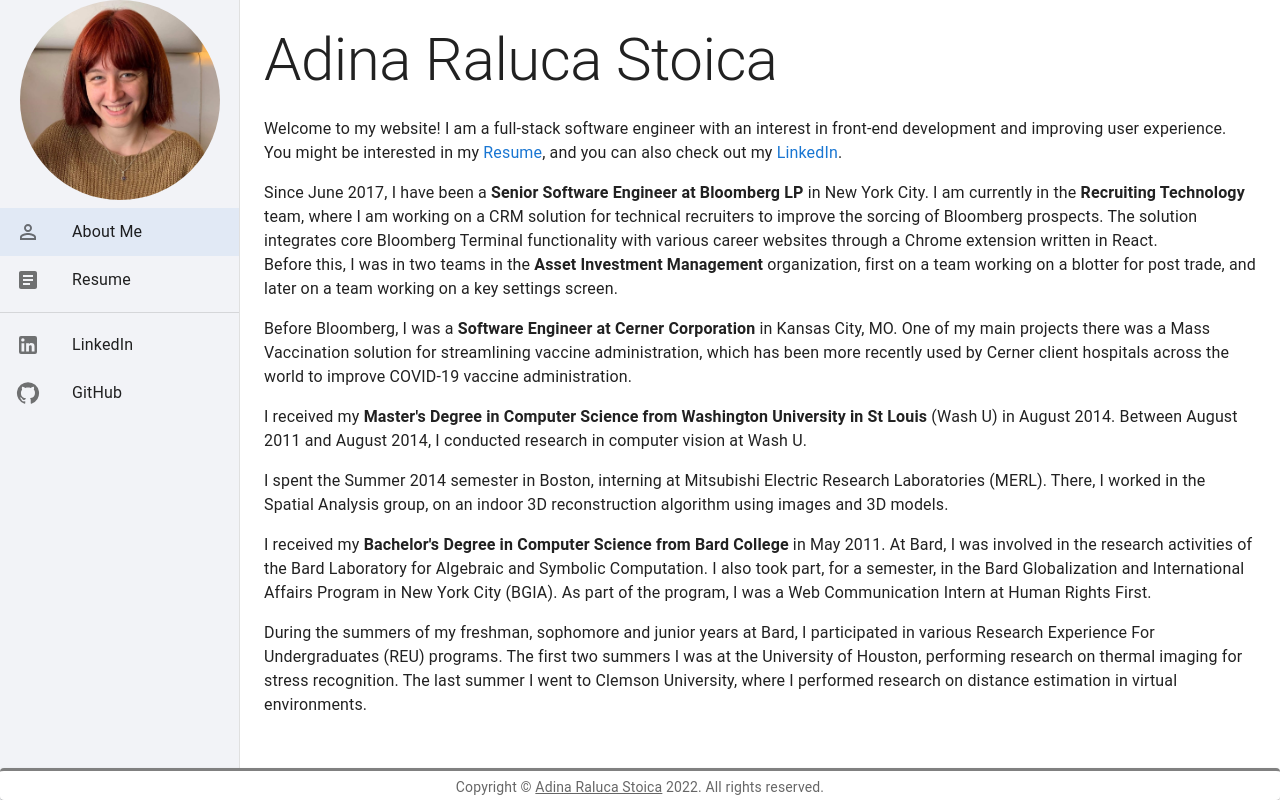
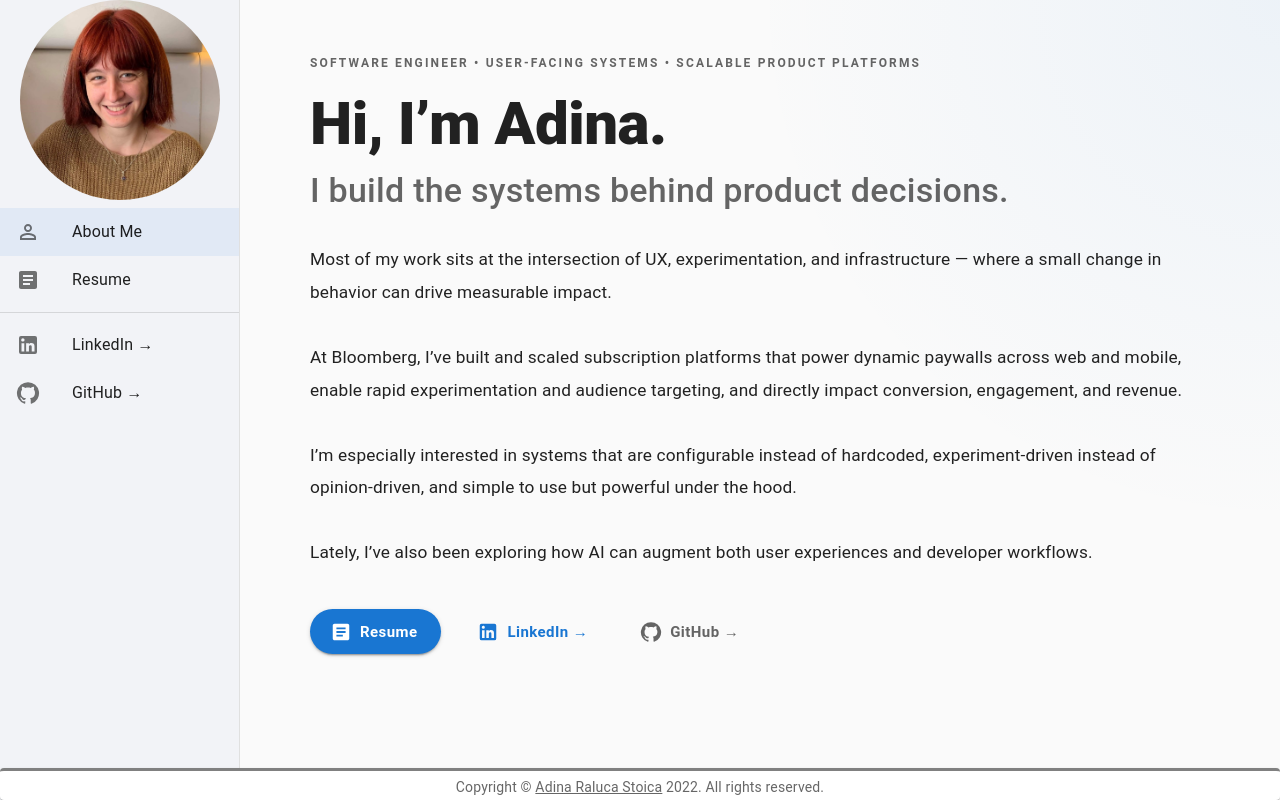
Before and after one commit to adinutzyc21/adinutzyc21.github.io, a React (Create React App) app: page / in a window 1280 px wide. Built offline with nearby package versions, Linux system fonts and the light colour scheme.

Commit message:
Website 2026

```diff
--- a/src/App.js
+++ b/src/App.js
@@ -10,7 +10,14 @@
 function App() {
     return (
         <Stack direction="column">
-            <Box sx={{ display: "flex" }}>
+            <Box
+                sx={{
+                    display: "flex",
+                    minHeight: "100vh",
+                    background:
+                        "radial-gradient(circle at top right, rgba(25,118,210,0.06), transparent 35%), #fafafa",
+                }}
+            >
                 <CssBaseline />
                 <Sidebar drawerWidth={drawerWidth} selectedKey="about" />
                 <Content drawerWidth={drawerWidth} />
--- a/src/components/content.jsx
+++ b/src/components/content.jsx
@@ -1,110 +1,168 @@
 import React from "react";
-import { Box, Typography, Link /*, Stack*/ } from "@mui/material";
-// import MyTimeline from './timeline';
-// import OutlinedCard from './card';
+import {
+    Box,
+    Button,
+    Link,
+    Stack,
+    Typography,
+    useMediaQuery,
+    useTheme,
+} from "@mui/material";
+import ArticleIcon from "@mui/icons-material/Article";
+import GitHubIcon from "@mui/icons-material/GitHub";
+import LinkedInIcon from "@mui/icons-material/LinkedIn";
+import { Link as RouteLink } from "react-router-dom";
 
-export default function Content(props) {
+export default function Content() {
+    const theme = useTheme();
+    const isMobile = useMediaQuery(theme.breakpoints.down("md"));
+
     return (
         <Box
-            component="main"
             sx={{
-                flexGrow: 1,
-                p: 3,
-                width: { sm: `calc(100% - ${props.drawerWidth}px)` },
+                maxWidth: 980,
+                mx: "auto",
+                px: { xs: 1, sm: 3, md: 5 },
+                py: { xs: 4, md: 6 },
             }}
         >
-            <Typography variant="h2" component="div" gutterBottom>
-                Adina Raluca Stoica
-            </Typography>
-            <Typography paragraph>
-                Welcome to my website! I am a full-stack software engineer with
-                an interest in front-end development and improving user
-                experience. You might be interested in my{" "}
-                <Link
-                    href="https://drive.google.com/file/d/1-yBduZ8VU4Gxjpgi1DWN6U5bQ0uqPEsR/view?usp=sharing"
-                    rel="noopener noreferrer"
-                    target="_blank"
-                    underline="none"
+            <Stack spacing={4}>
+                <Box>
+                    <Typography
+                        variant="overline"
+                        sx={{
+                            letterSpacing: "0.18em",
+                            color: "text.secondary",
+                            fontWeight: 700,
+                        }}
+                    >
+                        Software Engineer • User-Facing Systems • Scalable
+                        Product Platforms
+                    </Typography>
+
+                    <Typography
+                        variant={isMobile ? "h3" : "h2"}
+                        sx={{
+                            mt: 1.5,
+                            fontWeight: 800,
+                            lineHeight: 1.08,
+                            maxWidth: 760,
+                        }}
+                    >
+                        Hi, I’m Adina.
+                    </Typography>
+
+                    <Typography
+                        variant={isMobile ? "h5" : "h4"}
+                        sx={{
+                            mt: 1.5,
+                            fontWeight: 500,
+                            lineHeight: 1.25,
+                            color: "text.secondary",
+                            maxWidth: 820,
+                        }}
+                    >
+                        I build the systems behind product decisions.
+                    </Typography>
+                </Box>
+
+                <Typography
+                    variant="body1"
+                    sx={{ fontSize: "1.08rem", lineHeight: 1.9 }}
                 >
-                    Resume
-                </Link>
-                , and you can also check out my{" "}
-                <Link
-                    href="https://www.linkedin.com/in/adinutzyc21/"
-                    rel="noopener noreferrer"
-                    target="_blank"
-                    underline="none"
+                    Most of my work sits at the intersection of UX,
+                    experimentation, and infrastructure — where a small change
+                    in behavior can drive measurable impact.
+                </Typography>
+
+                <Typography
+                    variant="body1"
+                    sx={{ fontSize: "1.08rem", lineHeight: 1.9 }}
                 >
-                    LinkedIn
-                </Link>
-                .
-            </Typography>
-            <Typography paragraph>
-                Since June 2017, I have been a{" "}
-                <b>Senior Software Engineer at Bloomberg LP</b> in New York
-                City. I am currently in the <b>Recruiting Technology</b> team,
-                where I am working on a CRM solution for technical recruiters to
-                improve the sorcing of Bloomberg prospects. The solution
-                integrates core Bloomberg Terminal functionality with various
-                career websites through a Chrome extension written in React.{" "}
-                <br />
-                Before this, I was in two teams in the{" "}
-                <b>Asset Investment Management</b> organization, first on a team
-                working on a blotter for post trade, and later on a team working
-                on a key settings screen.
-            </Typography>
-            <Typography paragraph>
-                Before Bloomberg, I was a{" "}
-                <b>Software Engineer at Cerner Corporation</b> in Kansas City,
-                MO. One of my main projects there was a Mass Vaccination
-                solution for streamlining vaccine administration, which has been
-                more recently used by Cerner client hospitals across the world
-                to improve COVID-19 vaccine administration.
-            </Typography>
-            <Typography paragraph>
-                I received my{" "}
-                <b>
-                    Master's Degree in Computer Science from Washington
-                    University in St Louis{" "}
-                </b>{" "}
-                (Wash U) in August 2014. Between August 2011 and August 2014, I
-                conducted research in computer vision at Wash U.
-            </Typography>
-            <Typography paragraph>
-                I spent the Summer 2014 semester in Boston, interning at
-                Mitsubishi Electric Research Laboratories (MERL). There, I
-                worked in the Spatial Analysis group, on an indoor 3D
-                reconstruction algorithm using images and 3D models.
-            </Typography>
-            <Typography paragraph>
-                I received my{" "}
-                <b>Bachelor's Degree in Computer Science from Bard College</b>{" "}
-                in May 2011. At Bard, I was involved in the research activities
-                of the Bard Laboratory for Algebraic and Symbolic Computation. I
-                also took part, for a semester, in the Bard Globalization and
-                International Affairs Program in New York City (BGIA). As part
-                of the program, I was a Web Communication Intern at Human Rights
-                First.
-            </Typography>
-            <Typography paragraph>
-                During the summers of my freshman, sophomore and junior years at
-                Bard, I participated in various Research Experience For
-                Undergraduates (REU) programs. The first two summers I was at
-                the University of Houston, performing research on thermal
-                imaging for stress recognition. The last summer I went to
-                Clemson University, where I performed research on distance
-                estimation in virtual environments.
-            </Typography>
-            {/* <Typography paragraph>
-                You can read more about my research and in the Projects section of this website.
-            </Typography>
-            <Stack direction="row" spacing={2}>
-                <OutlinedCard />
-                <OutlinedCard />
-                <OutlinedCard />
-                <OutlinedCard />
+                    At Bloomberg, I’ve built and scaled subscription platforms
+                    that power dynamic paywalls across web and mobile, enable
+                    rapid experimentation and audience targeting, and directly
+                    impact conversion, engagement, and revenue.
+                </Typography>
+
+                <Typography
+                    variant="body1"
+                    sx={{ fontSize: "1.08rem", lineHeight: 1.9 }}
+                >
+                    I’m especially interested in systems that are configurable
+                    instead of hardcoded, experiment-driven instead of
+                    opinion-driven, and simple to use but powerful under the
+                    hood.
+                </Typography>
+
+                <Typography
+                    variant="body1"
+                    sx={{ fontSize: "1.08rem", lineHeight: 1.9 }}
+                >
+                    Lately, I’ve also been exploring how AI can augment both
+                    user experiences and developer workflows.
+                </Typography>
+
+                <Stack
+                    direction={{ xs: "column", sm: "row" }}
+                    spacing={2}
+                    sx={{ pt: 1 }}
+                >
+                    <Button
+                        component={RouteLink}
+                        to="/resume"
+                        variant="contained"
+                        size="large"
+                        startIcon={<ArticleIcon />}
+                        sx={{
+                            px: 3,
+                            py: 1.2,
+                            textTransform: "none",
+                            fontWeight: 700,
+                            borderRadius: 999,
+                        }}
+                    >
+                        Resume
+                    </Button>
+
+                    <Button
+                        component={Link}
+                        href="https://www.linkedin.com/in/adinutzyc21"
+                        target="_blank"
+                        rel="noreferrer"
+                        variant="text"
+                        size="large"
+                        startIcon={<LinkedInIcon />}
+                        sx={{
+                            px: 3,
+                            py: 1.2,
+                            textTransform: "none",
+                            fontWeight: 700,
+                            borderRadius: 999,
+                        }}
+                    >
+                        LinkedIn →
+                    </Button>
+
+                    <Button
+                        component={Link}
+                        href="https://github.com/adinutzyc21"
+                        target="_blank"
+                        rel="noreferrer"
+                        variant="text"
+                        size="large"
+                        startIcon={<GitHubIcon />}
+                        sx={{
+                            px: 2,
+                            textTransform: "none",
+                            fontWeight: 600,
+                            color: "text.secondary",
+                        }}
+                    >
+                        GitHub →
+                    </Button>
+                </Stack>
             </Stack>
-            <MyTimeline /> */}
         </Box>
     );
 }
--- a/src/components/resumeContent.jsx
+++ b/src/components/resumeContent.jsx
@@ -1,42 +1,44 @@
 import React from "react";
 
-import { Typography, Box, Link } from "@mui/material";
-export default function ResumeContent(props) {
-    // let resumeHeight = (window.innerHeight <= 700);
-
+import { Typography, Box, Button, Stack, Link } from "@mui/material";
+export default function ResumeContent() {
     return (
         <Box
-            component="main"
             sx={{
                 flexGrow: 1,
-                p: 3,
-                width: { sm: `calc(100% - ${props.drawerWidth}px)` },
+                maxWidth: 980,
+                mx: "auto",
+                px: { xs: 1, sm: 3, md: 5 },
+                py: { xs: 4, md: 6 },
             }}
         >
-            <Typography variant="h2" component="div" gutterBottom>
-                Resume
-            </Typography>
-            <Typography paragraph>
-                Below is an up-to-date PDF version of my resume. Alternatively,
-                you can view it on and download it from Google Drive as a{" "}
-                <Link
+            <Stack
+                direction="row"
+                spacing={2}
+                sx={{ mb: 2, maxWidth: 980, mx: "auto" }}
+            >
+                <Button
+                    variant="contained"
+                    component={Link}
                     href="https://drive.google.com/file/d/1_Q2HuxzGlVr12RFY9a7thgpZk1jMePTB/view?usp=drive_link"
-                    rel="noopener noreferrer"
                     target="_blank"
-                    underline="none"
+                    rel="noreferrer"
                 >
-                    PDF
-                </Link>{" "}
-                or see it as a{" "}
-                <Link
+                    View PDF →
+                </Button>
+                <Button
+                    variant="outlined"
+                    component={Link}
                     href="https://docs.google.com/document/d/1ttBr2cXKuSrYuXwSQ9YKx6RKnwYzuDIvPDU15pxvhXw/edit?usp=drive_link"
-                    rel="noopener noreferrer"
                     target="_blank"
-                    underline="none"
+                    rel="noreferrer"
                 >
-                    Google Doc
-                </Link>
-                .
+                    Open in Google Drive →
+                </Button>
+            </Stack>
+
+            <Typography variant="body2" color="text.secondary">
+                Embedded preview below
             </Typography>
             <iframe
                 title="Resume"
--- a/src/components/sidebar.jsx
+++ b/src/components/sidebar.jsx
@@ -1,13 +1,22 @@
-import * as React from 'react';
-import { Avatar, Box, Divider, Drawer, IconButton, List, ListItem, ListItemIcon, ListItemText, Stack, Link } from '@mui/material';
-import PersonOutlineIcon from '@mui/icons-material/PersonOutline';
-// import InboxIcon from '@mui/icons-material/Inbox';
-import ArticleIcon from '@mui/icons-material/Article';
-// import DeveloperModeIcon from '@mui/icons-material/DeveloperMode';
-// import MailIcon from '@mui/icons-material/Mail';
-import MenuIcon from '@mui/icons-material/Menu';
-import GitHubIcon from '@mui/icons-material/GitHub';
-import LinkedInIcon from '@mui/icons-material/LinkedIn';
+import * as React from "react";
+import {
+    Avatar,
+    Box,
+    Divider,
+    Drawer,
+    IconButton,
+    List,
+    ListItem,
+    ListItemIcon,
+    ListItemText,
+    Stack,
+    Link,
+} from "@mui/material";
+import PersonOutlineIcon from "@mui/icons-material/PersonOutline";
+import ArticleIcon from "@mui/icons-material/Article";
+import MenuIcon from "@mui/icons-material/Menu";
+import GitHubIcon from "@mui/icons-material/GitHub";
+import LinkedInIcon from "@mui/icons-material/LinkedIn";
 
 import { Link as RouteLink } from "react-router-dom";
 
@@ -24,52 +33,70 @@
 
     const drawer = (
         <Stack sx={{ background: "#f2f3f7", height: "100%" }}>
-            <Avatar alt="Adina Stoica" src={me}
-                sx={{ width: `${avatarWidth}px`, height: `${avatarWidth}px`, ml: `${(props.drawerWidth - avatarWidth) / 2}px` }} />
+            <Avatar
+                alt="Adina Stoica"
+                src={me}
+                sx={{
+                    width: `${avatarWidth}px`,
+                    height: `${avatarWidth}px`,
+                    ml: `${(props.drawerWidth - avatarWidth) / 2}px`,
+                }}
+            />
             <List>
-                <ListItem button key="about" selected={props.selectedKey === "about"} component={RouteLink} to="/about" >
+                <ListItem
+                    button
+                    key="about"
+                    selected={props.selectedKey === "about"}
+                    component={RouteLink}
+                    to="/about"
+                >
                     <ListItemIcon>
                         <PersonOutlineIcon />
                     </ListItemIcon>
                     <ListItemText primary="About Me" />
                 </ListItem>
-                <ListItem button key="resume" selected={props.selectedKey === "resume"} component={RouteLink} to="/resume">
+                <ListItem
+                    button
+                    key="resume"
+                    selected={props.selectedKey === "resume"}
+                    component={RouteLink}
+                    to="/resume"
+                >
                     <ListItemIcon>
                         <ArticleIcon />
                     </ListItemIcon>
                     <ListItemText primary="Resume" />
                 </ListItem>
-                {/* <ListItem button key="code" selected={props.selectedKey === "code"} component={RouteLink} to="/">
-                    <ListItemIcon>
-                        <DeveloperModeIcon />
-                    </ListItemIcon>
-                    <ListItemText primary="Code" />
-                </ListItem> */}
             </List>
-            {/* <Divider />
-            <List>
-                {['Research', 'Projects', 'Personal', 'Course Highlights'].map((text, index) => (
-                    <ListItem button key={text}>
-                        <ListItemIcon>
-                            {index % 2 === 0 ? <InboxIcon /> : <MailIcon />}
-                        </ListItemIcon>
-                        <ListItemText primary={text} />
-                    </ListItem>
-                ))}
-            </List> */}
             <Divider />
             <List>
-                <ListItem button key="code" component={Link} href="https://www.linkedin.com/in/adinutzyc21/" rel="noopener noreferrer" target="_blank" underline="none">
+                <ListItem
+                    button
+                    key="code"
+                    component={Link}
+                    href="https://www.linkedin.com/in/adinutzyc21/"
+                    rel="noopener noreferrer"
+                    target="_blank"
+                    underline="none"
+                >
                     <ListItemIcon>
                         <LinkedInIcon />
                     </ListItemIcon>
-                    <ListItemText primary="LinkedIn" />
+                    <ListItemText primary="LinkedIn →" />
                 </ListItem>
-                <ListItem button key="code" component={Link} href="https://github.com/adinutzyc21" rel="noopener noreferrer" target="_blank" underline="none">
+                <ListItem
+                    button
+                    key="code"
+                    component={Link}
+                    href="https://github.com/adinutzyc21"
+                    rel="noopener noreferrer"
+                    target="_blank"
+                    underline="none"
+                >
                     <ListItemIcon>
                         <GitHubIcon />
                     </ListItemIcon>
-                    <ListItemText primary="GitHub" />
+                    <ListItemText primary="GitHub →" />
                 </ListItem>
             </List>
         </Stack>
@@ -81,7 +108,7 @@
                 aria-label="open drawer"
                 edge="start"
                 onClick={handleDrawerToggle}
-                sx={{ ml: 2, display: { sm: 'none' } }}
+                sx={{ ml: 2, display: { sm: "none" } }}
             >
                 <MenuIcon sx={{ width: "20px", justifyContent: "left" }} />
             </IconButton>
@@ -98,8 +125,11 @@
                         keepMounted: true, // Better open performance on mobile.
                     }}
                     sx={{
-                        display: { xs: 'block', sm: 'none' },
-                        '& .MuiDrawer-paper': { boxSizing: 'border-box', width: props.drawerWidth },
+                        display: { xs: "block", sm: "none" },
+                        "& .MuiDrawer-paper": {
+                            boxSizing: "border-box",
+                            width: props.drawerWidth,
+                        },
                     }}
                 >
                     {drawer}
@@ -107,8 +137,11 @@
                 <Drawer
                     variant="permanent"
                     sx={{
-                        display: { xs: 'none', sm: 'block' },
-                        '& .MuiDrawer-paper': { boxSizing: 'border-box', width: props.drawerWidth },
+                        display: { xs: "none", sm: "block" },
+                        "& .MuiDrawer-paper": {
+                            boxSizing: "border-box",
+                            width: props.drawerWidth,
+                        },
                     }}
                     open
                 >
```
Also changed, not shown: src/components/card.jsx (deleted, +0 -48 lines), src/components/timeline.jsx (deleted, +0 -86 lines).
